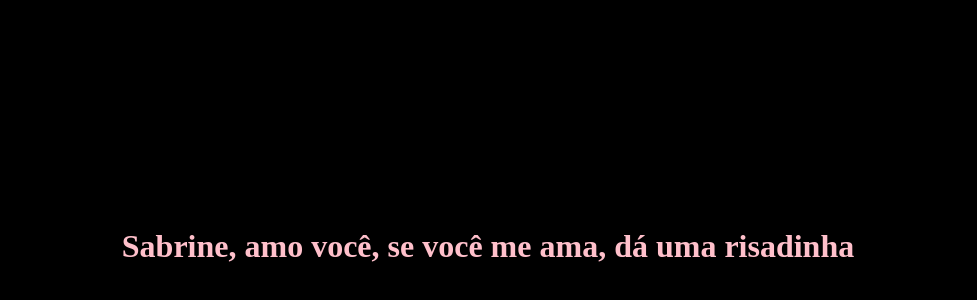
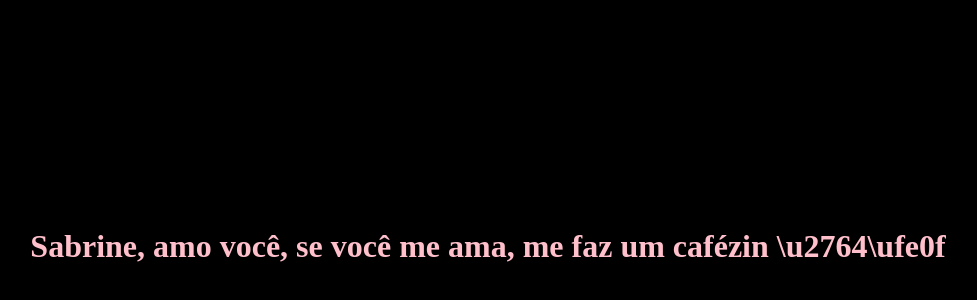
Before and after one commit to osmar570/clone-tabnews, a Next.js app: page / in a window 1280 px wide. Shown: the part 154-454 px from the top of the page, without its empty margins (152-1129 px from the left). Built offline with nearby package versions, Linux system fonts and the light colour scheme.

Commit message:
fix: update text in Home component header

```diff
--- a/pages/index.js
+++ b/pages/index.js
@@ -17,7 +17,7 @@ function Home() {
           alignItems: "center",
         }}
       >
-        <h1>Sabrine, amo você, se você me ama, dá uma risadinha</h1>
+        <h1>Sabrine, amo você, se você me ama, me faz um cafézin \u2764\ufe0f</h1>
       </div>
     </>
   );
```
